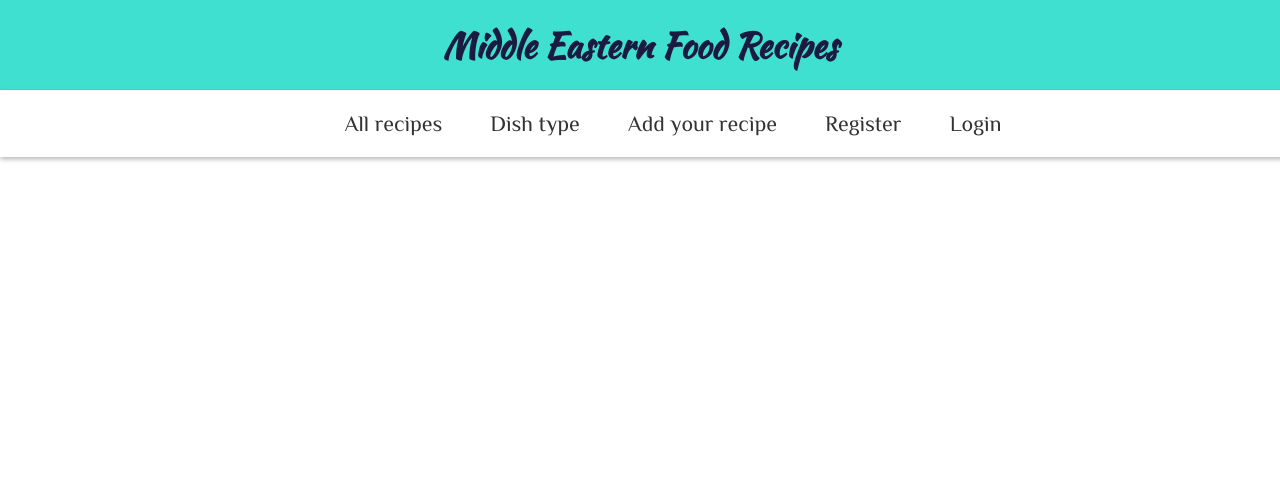
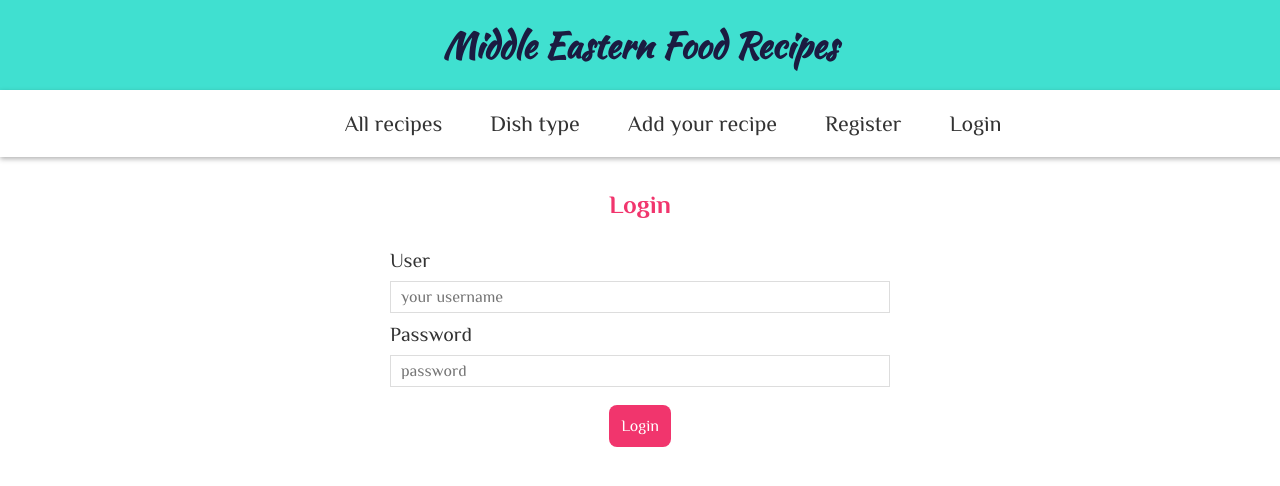
Before and after one commit to Vessela-N/My-new-blog, a React (Create React App) app in the folder frontend/: page /login in a window 1280 px wide. Shown: the top 486 px of the page. Built offline with nearby package versions, Linux system fonts and the light colour scheme.

Commit message:
Add css to Login form and to Recipe component

```diff
--- a/frontend/src/App.js
+++ b/frontend/src/App.js
@@ -3,8 +3,7 @@ import Navbar from './components/Navbar';
 import Home from './components/Home';
 import Create from './components/Create';
 import Login from './components/Login/Login';
-import Banner from './components/Banner/Banner';
-import RecipeDetails from './components/RecipeDetails/RecipeDetails';
+import Recipe from './components/Recipe/Recipe';
 
 function App() {
     return (
@@ -16,7 +15,7 @@ function App() {
                         <Route exact path='/' component={Home}/>
                         <Route path='/cuisines/:cuisine' component={Home}/>
                         <Route exact path='/recipe/add' component={Create}/>
-                        <Route path='/recipe/:id' component={RecipeDetails}/>
+                        <Route path='/recipe/:id' component={Recipe}/>
                         <Route path='/login' component={Login}/>
                     </Switch>
                 </div>
--- a/frontend/src/components/Login/Login.css
+++ /dev/null
@@ -1,3 +0,0 @@
-.login {
-
-}
--- a/frontend/src/components/Login/Login.js
+++ b/frontend/src/components/Login/Login.js
@@ -1,4 +1,5 @@
 import decode from 'jwt-decode';
+import styles from './Login.module.css';
 
 const Login = ({ history }) => {
     const handleSubmit = (e) => {
@@ -26,8 +27,8 @@ const Login = ({ history }) => {
     };
 
     return (
-        <div className='login'>
-            <h1>Login</h1>
+        <div className={styles.login}>
+            <h2>Login</h2>
             <form onSubmit={handleSubmit}>
                 <label htmlFor='userName'>User</label>
                 <input
--- /dev/null
+++ b/frontend/src/components/Login/Login.module.css
@@ -0,0 +1,37 @@
+.login {
+    max-width: 500px;
+    margin: 0 auto;
+    text-align: center;
+    position: relative;
+    top: 160px;
+  }
+  .login label {
+    text-align: left;
+    display: block;
+    font-size: 20px;
+  }
+  .login h2 {
+    font-size: 25px;
+    color: #f1356d;
+    margin-bottom: 30px;
+    margin-top: 30px;
+  }
+  .login input {
+    width: 100%;
+    padding: 6px 10px;
+    margin: 10px 0;
+    border: 1px solid #ddd;
+    box-sizing: border-box;
+    display: block;
+    font-size: 16px;
+  }
+   .login button {
+    background: #f1356d;
+    color: #fff;
+    border: 0;
+    padding: 12px;
+    margin: 8px;
+    border-radius: 8px;
+    cursor: pointer;
+    font-size: 16px;
+  }
--- a/frontend/src/components/Navbar/Navbar.js
+++ b/frontend/src/components/Navbar/Navbar.js
@@ -1,6 +1,5 @@
 import './Navbar.css';
 import { Link } from 'react-router-dom';
-import categories from '../../common/categories';
 
 const Navbar = () => {
     return (
--- a/frontend/src/components/RecipeDetails/RecipeDetails.js
+++ b/frontend/src/components/Recipe/Recipe.js
@@ -1,9 +1,9 @@
-import styles from './RecipeDetails.module.css';
+import styles from './Recipe.module.css';
 import Author from '../Author/Author';
 import { useParams } from 'react-router-dom';
 import useFetch from '../../common/useFetch';
 
-const RecipeDetails = () => {
+const Recipe = () => {
     const { id } = useParams();
     const { data: recipe, isPending, error } = useFetch(
         'http://localhost:3001/recipe/' + id
@@ -29,15 +29,21 @@ const RecipeDetails = () => {
                     <div className={styles.clear}>
                         <Author userName={recipe.userName} />
 
+                        <div className={styles.ingredientsDiv}>
                             <h3 className={styles.recipeTitles}>Ingredients</h3>
                             <ul className={styles.ingredients}>
                                 {recipe.ingredients.map((d, i) => {
                                     return <li key={i}>{d}</li>;
                                 })}
                             </ul>
+                        </div>
 
+                        <div className={styles.directionsDiv}>
                             <h3 className={styles.recipeTitles}>Directions</h3>
-                        <p className={styles.directions}>{recipe.directions}</p>
+                            <p className={styles.directions}>
+                                {recipe.directions}
+                            </p>
+                        </div>
                     </div>
                 </article>
             )}
@@ -45,4 +51,4 @@ const RecipeDetails = () => {
     );
 };
 
-export default RecipeDetails;
+export default Recipe;
--- /dev/null
+++ b/frontend/src/components/Recipe/Recipe.module.css
@@ -0,0 +1,67 @@
+.recipeDetails {
+    position: relative;
+    top: 180px;
+    /* text-align: center; */
+    padding: 20px;
+    margin: auto;
+    width: 70%;
+    /* background-color: #fff9f2; */
+}
+
+.recipeDetails h1 {
+    font-family: Kaushan Script;
+    font-size: 30px;
+    text-align: center;
+}
+
+.smallerTitle {
+    font-size: 22px;
+    font-style: italic;
+    text-align: center;
+}
+
+.smallerTitle::first-letter {
+    text-transform: uppercase;
+}
+
+.recipeDetails img {
+    float: left;
+    width: 400px;
+    height: 400px;
+    object-fit: cover;
+    border-radius: 7px;
+}
+
+.description {
+    width: 65%;
+    float: right;
+    padding: 30px 0 0 0;
+    line-height: 2;
+    font-size: 20px;
+    font-style: italic;
+    text-align: left;
+    text-indent: 50px;
+}
+.clear {
+    clear: left;
+}
+
+.ingredientsDiv {
+    border: 1px solid bisque;
+    float: left;
+    padding: 0 20px;
+}
+
+.ingredients li{
+    list-style-type: none;
+}
+
+.directionsDiv {
+    width: 75%;
+    float: right;
+    border: 1px solid bisque;
+    padding: 0 0 0 20px;
+    text-indent: 50px;
+    font-size: 18px;
+    line-height: 1.5;
+}
--- a/frontend/src/components/RecipeDetails/RecipeDetails.module.css
+++ /dev/null
@@ -1,36 +0,0 @@
-.recipeDetails {
-    position: relative;
-    top: 180px;
-    text-align: center;
-    margin: auto;
-    width: 70%;
-}
-
-.recipeDetails h1{
-    font-family: Kaushan Script;
-    font-size: 30px;
-}
-
-.smallerTitle {
-    font-size: 22px;
-    font-style: italic;
-}
-
-.smallerTitle::first-letter {
-    text-transform: uppercase;
-}
-
-.recipeDetails img {
-    float: left;
-    width: 405px;
-    height: 405px;
-    object-fit: cover;
-    border-radius: 7px;
-}
-.clear {
-    clear: left;
-}
-
-.ingredients li {
-    list-style-type: none;
-}
```
Lines whose indentation alone changed are shown as unchanged.
